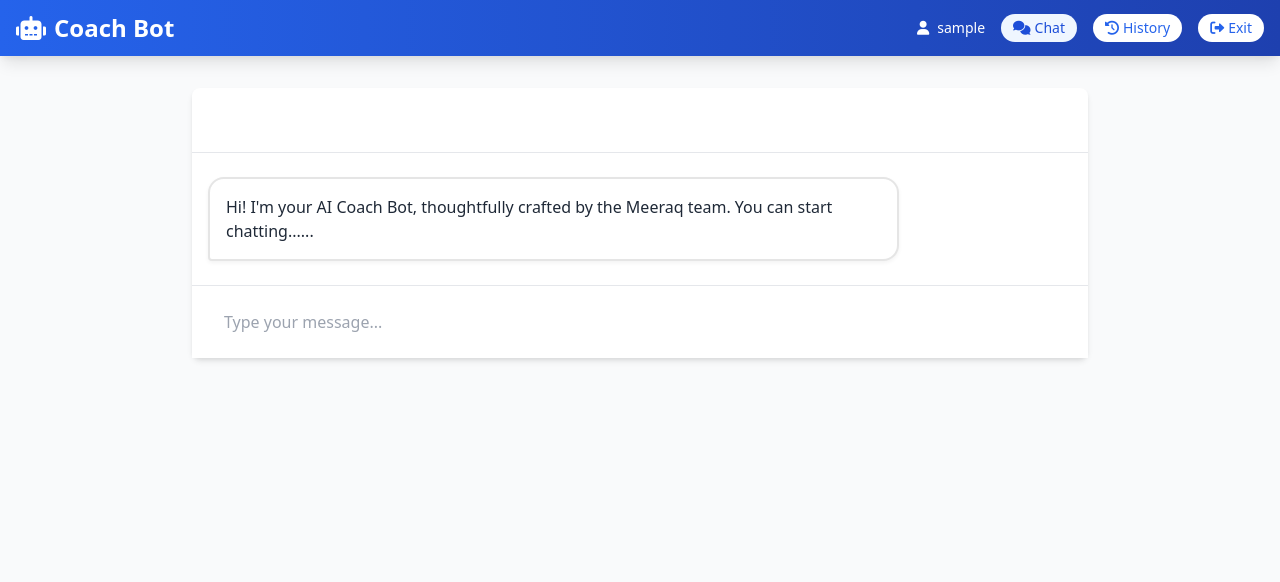
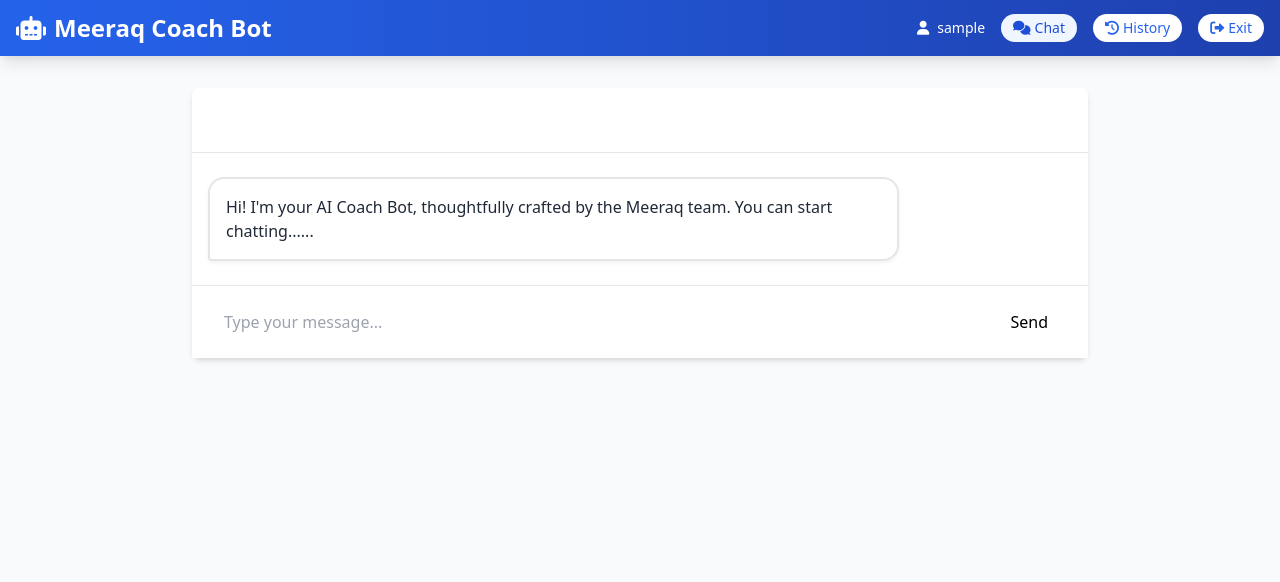
Before and after one commit to charankolisetty/coaching_bot, a Flask app: page /chat in a window 1280 px wide. Shown: the top 582 px of the page. Run offline with Flask 3, Linux system fonts and the light colour scheme; the visitor is signed in with stand-in values (Sample User, id 1); data that the repository does not hold is empty.

Commit message:
inital commit - app

```diff
--- a/templates/base.html
+++ b/templates/base.html
@@ -25,7 +25,7 @@
             <div class="flex justify-between items-center">
                 <div class="flex items-center space-x-2">
                     <i class="fas fa-robot text-2xl"></i>
-                    <a href="{{ url_for('index') }}" class="text-2xl font-bold hover:text-blue-100">Coach Bot</a>
+                    <a href="{{ url_for('index') }}" class="text-2xl font-bold hover:text-blue-100">Meeraq Coach Bot</a>
                 </div>
 
                 {% if session.get('username') %}
--- a/templates/chat.html
+++ b/templates/chat.html
@@ -75,7 +75,7 @@
                 rows="1"
             ></textarea>
             <button type="submit"
-                    class="bg-gradient-to-r from-[#E6007E] to-[#9B3899] text-white px-6 py-2 rounded-lg hover:opacity-90 transition-all duration-200 h-[44px] flex-shrink-0 flex items-center justify-center min-w-[100px]">
+                    class="bg-gradient-to-r from-[#E6007E] to-[#9B3899] text-black px-6 py-2 rounded-lg hover:opacity-90 transition-all duration-200 h-[44px] flex-shrink-0 flex items-center justify-center min-w-[100px]">
                 <span>Send</span>
             </button>
         </form>
```
